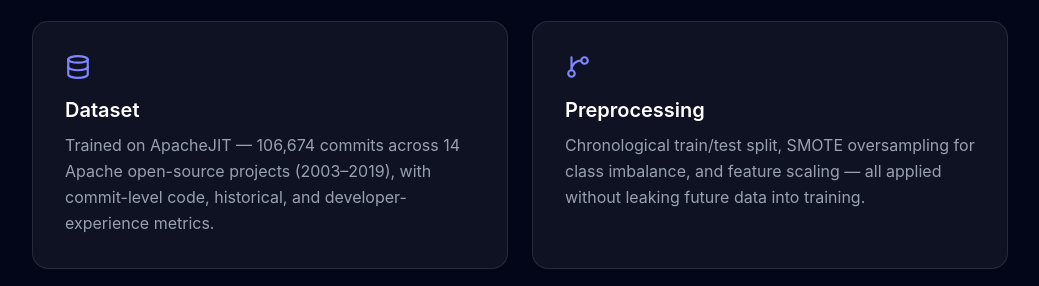
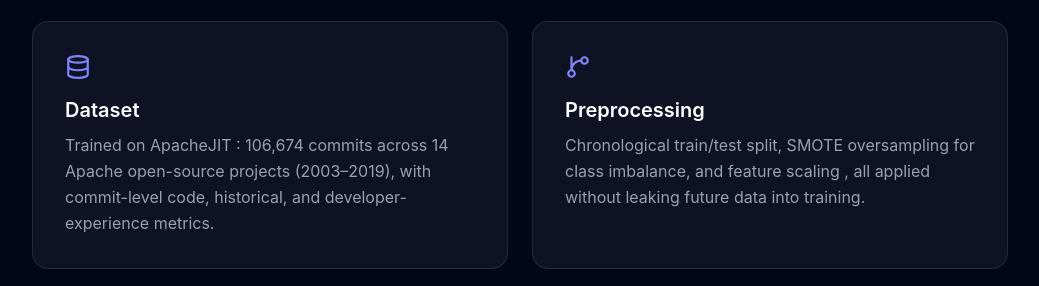
Before and after one commit to ParvChaturvedi/jit-bug-prediction, a React app in the folder frontend/: page /about in a window 1280 px wide. Shown: the part 1040-1326 px from the top of the page, without its empty margins (120-1159 px from the left). Built offline with nearby package versions, Linux system fonts and the light colour scheme; the HTML template or start-up script is replaced by a standard one.

Commit message:
Refactor AboutPage component structure and content

```diff
--- a/frontend/src/pages/AboutPage.jsx
+++ b/frontend/src/pages/AboutPage.jsx
@@ -50,12 +50,12 @@
     {
       icon: Database,
       title: "Dataset",
-      text: "Trained on ApacheJIT — 106,674 commits across 14 Apache open-source projects (2003–2019), with commit-level code, historical, and developer-experience metrics.",
+      text: "Trained on ApacheJIT : 106,674 commits across 14 Apache open-source projects (2003–2019), with commit-level code, historical, and developer-experience metrics.",
     },
     {
       icon: GitBranch,
       title: "Preprocessing",
-      text: "Chronological train/test split, SMOTE oversampling for class imbalance, and feature scaling — all applied without leaking future data into training.",
+      text: "Chronological train/test split, SMOTE oversampling for class imbalance, and feature scaling , all applied without leaking future data into training.",
     },
     {
       icon: Brain,
```
